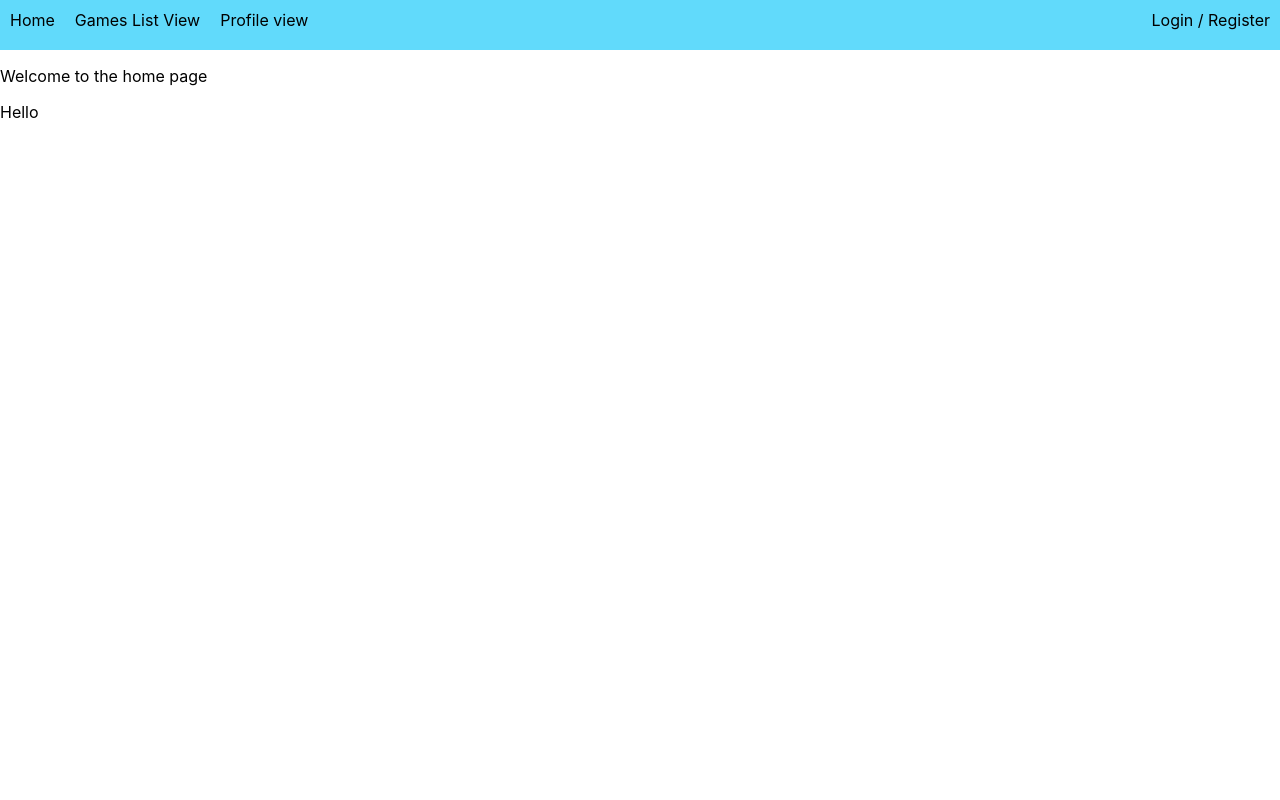
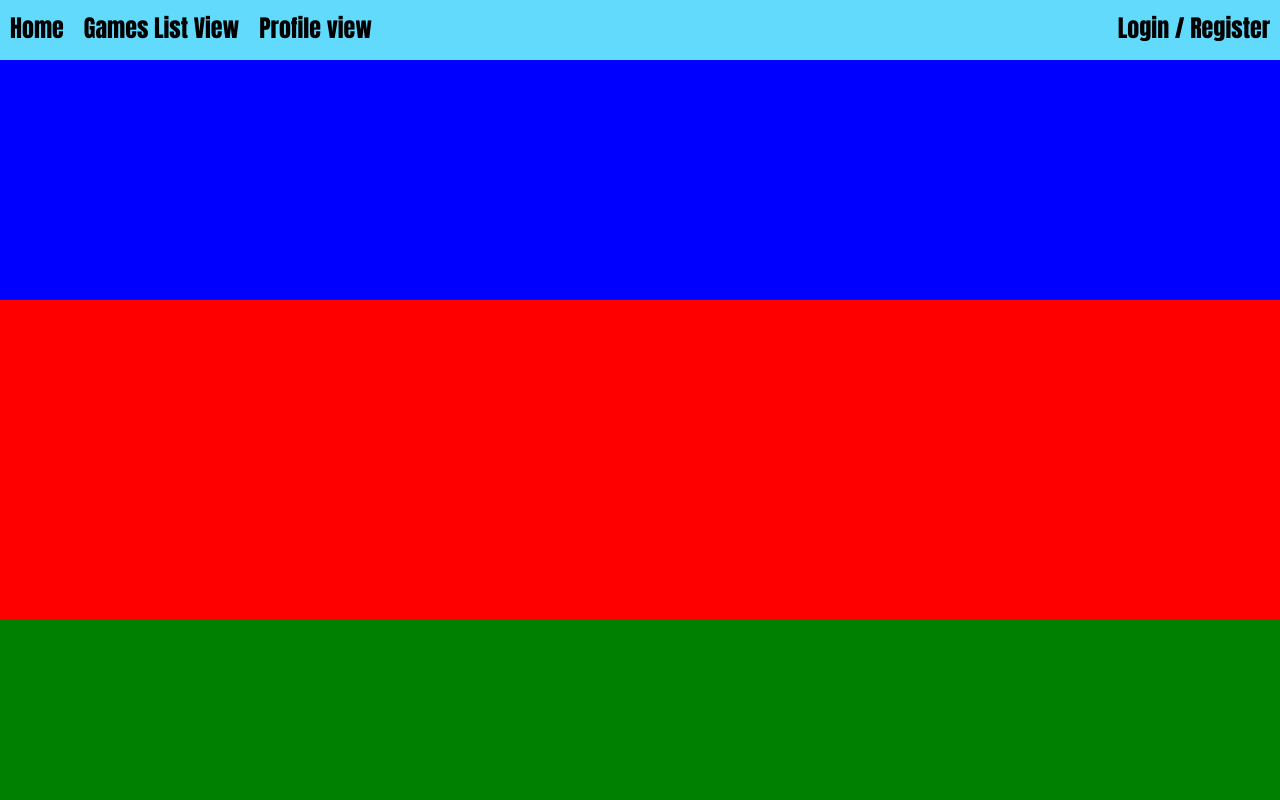
Before and after one commit to steven-halla/frontend-gaming-collection, a React (Create React App) app: page / in a window 1280 px wide. Shown: the top 800 px of the page. Built offline with nearby package versions, Linux system fonts and the light colour scheme; no server answers.

Commit message:
"currently working on games owned functions"

```diff
--- a/src/App.js
+++ b/src/App.js
@@ -16,6 +16,7 @@ import {ProfileView} from "./Components/ProfileView";
 export const App = () => {
   const [user, setUser] = useState(null);
   const [games, setGames] = useState([]);
+  const [gamesOwned, setGamesOwned] = useState([]);
 
 
   useEffect(() => {
@@ -102,6 +103,11 @@ export const App = () => {
     return axios.get(`http://127.0.0.1:8000/api/games/`);
   }
 
+  const getAllGamesOwned = async (userId) => {
+    console.log("get all games owned function start");
+    return axios.get(`http://127.0.0.1:8000/api/games_owned/user/${userId}/`)
+  }
+
   return (
     <div>
       <header>
@@ -112,10 +118,11 @@ export const App = () => {
             <Route exact path="/" element={<Home user={user} setUser={setUser}/>}/>
             <Route exact path="/register" element={<Register registerUser={registerUser}/>}/>
             <Route exact path="/login" element={<Login loginUser={loginUser}/>}/>
-            <Route exact path="/profile" element={<ProfileView user={user} setUser={setUser} games={games} setGames={setGames}/>}/>
+            <Route exact path="/profile" element={<ProfileView user={user} setUser={setUser} games={games} setGames={setGames} getAllGamesOwned={getAllGamesOwned} gamesOwned={gamesOwned} setGamesOwned={setGamesOwned} /> }/>
+            <Route exact path="/games"   element={<GamesListView   getAllGames={getAllGames} games={games}  setGames={setGames}  />  }/>
 
-            <Route exact path="/games"   element={<GamesListView   getAllGames={getAllGames} games={games}  setGames={setGames}  />  }/>
             {/*<Route exact path="/" element={<>index</>} />*/}
+
           </Routes>
         </Router>
       </header>
--- a/src/Components/GamesListView.js
+++ b/src/Components/GamesListView.js
@@ -1,5 +1,6 @@
 import React, {useState} from "react"
 import {SearchBar} from "./SearchBar";
+import {Link} from "react-router-dom";
 
 export const GamesListView = (props) => {
   const games = props.games;
@@ -58,6 +59,15 @@ export const GamesListView = (props) => {
                   <p>Genre: {game.genre}</p>
                 </div>
               </td>
+              <td >
+                  <button
+
+                    // onClick={() => props.addGameToCollection(game.id)}
+                  >
+                    Add to game list
+                  </button>
+              </td>
+
             </tr>
           ))}
       </table>
--- a/src/Components/Home.js
+++ b/src/Components/Home.js
@@ -1,12 +1,78 @@
 import React from "react";
+import styled from "styled-components";
+
+
+const StyledHome = styled.div`
+  .wrapper {
+    background-color: honeydew;
+    height: 100vh;
+
+    .main-text {
+      background-color: blue;
+      height: 30vh;
+    }
+
+    .image-container-1 {
+      background-color: red;
+      height: 40vh;
+    }
+
+    .third-container {
+      background-color: green;
+      height: 45vh;
+    }
+
+    .footer {
+      background-color: brown;
+      height: 20vh;
+    }
+
+  }
+
+`
 
 export const Home = (props) => {
   const user = props.user;
 
   return (
-    <div>
-      <p>Welcome to the home page</p>
-      <p>Hello {user?.username}</p>
-    </div>
+    <StyledHome>
+      <div className="wrapper">
+
+        <div className="main-text">
+
+        </div>
+        <div className="image-container-1">
+          <div className="image-container">
+
+          </div>
+          <div>
+
+          </div>
+          <div>
+
+          </div>
+        </div>
+        <div className="third-container">
+          <div className="left-content">
+
+          </div>
+          <div className="middle-content">
+
+          </div>
+          <div className="right-content">
+
+          </div>
+        </div>
+
+        <div className="image-3">
+          <div className="centered-content">
+
+          </div>
+        </div>
+        <div className="footer">
+
+        </div>
+      </div>
+    </StyledHome>
   )
 }
--- a/src/Components/NavBar.js
+++ b/src/Components/NavBar.js
@@ -7,7 +7,7 @@ import styled from "styled-components";
 const StyledNavBar = styled.div`
   .links {
     width: 100%;
-    height: 50px;
+    height: 60px;
     background-color: #61dafb;
 
     display: flex;
@@ -16,6 +16,8 @@ const StyledNavBar = styled.div`
 
     .link {
       padding: 10px;
+      font-family: "Impact";
+      font-size: x-large;
 
       a {
         color: black;
```
